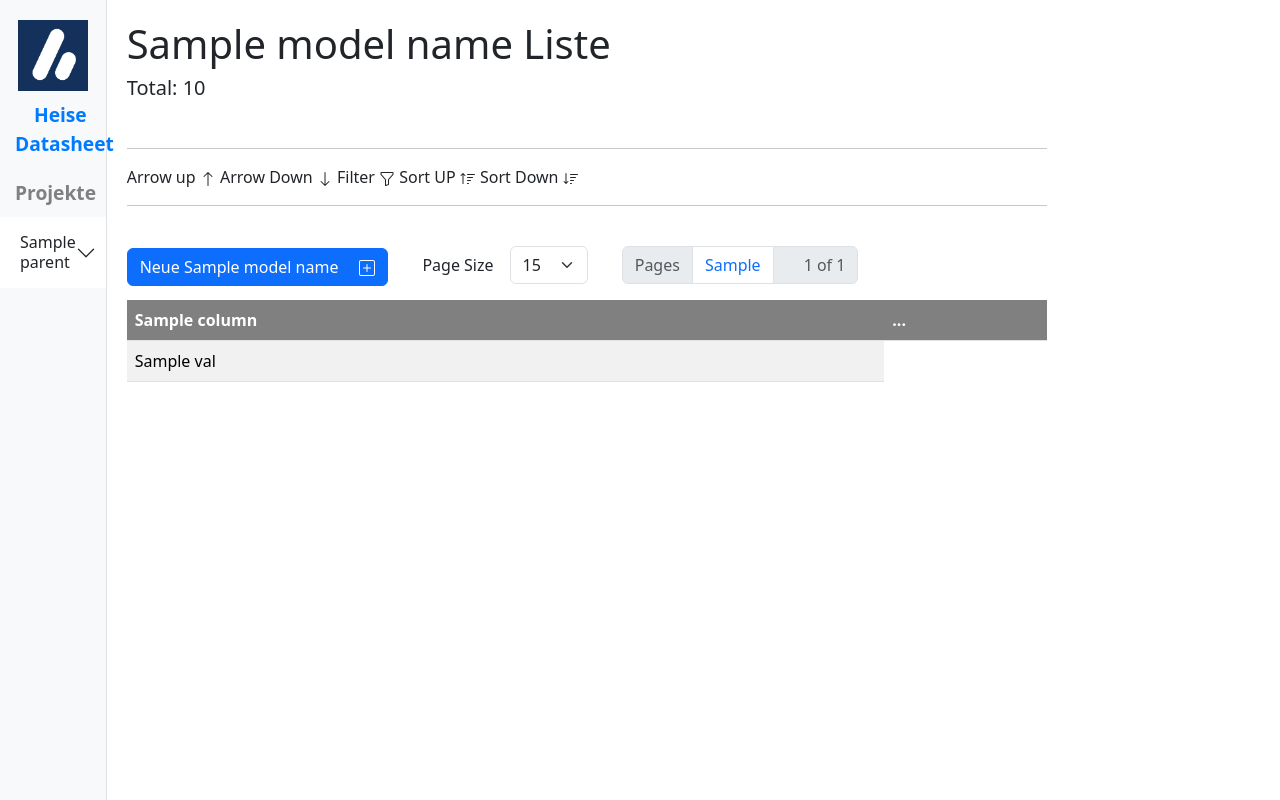
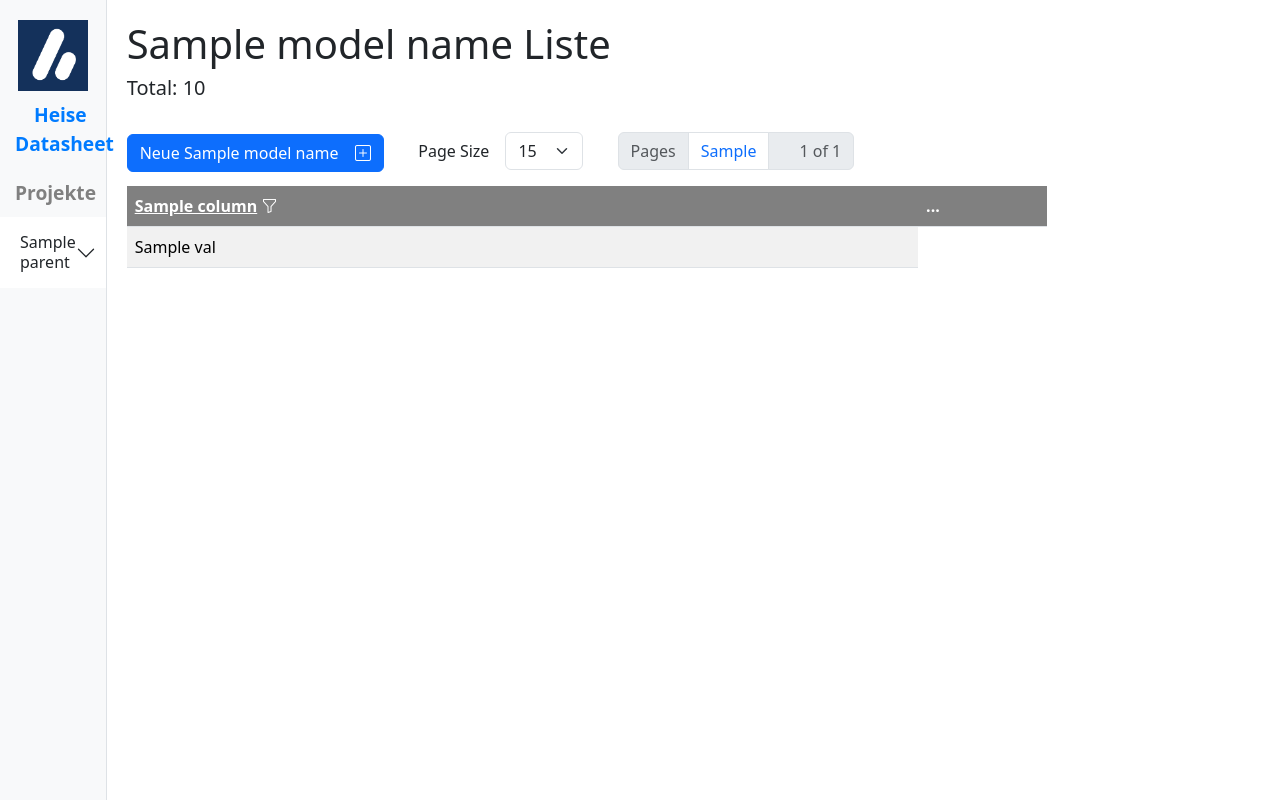
Before and after one commit to hamidrezaseifi/datasheet, a Django app: template shared_templates/templates/global/list_view.html in a window 1280 px wide. Run offline with Django 5.2, Linux system fonts and the light colour scheme; the template is opened without the code that fills it: most values are stand-ins (such as "Sample title", 1, 10 or a date in 2020); parts of the project's set-up code (start-up, migrations or seed data) failed here and were passed over; some libraries are stand-ins or nearby versions.

Commit message:
Add sorting

```diff
--- a/shared_templates/templates/global/base.html
+++ b/shared_templates/templates/global/base.html
@@ -6,6 +6,7 @@
     <meta name="viewport" content="width=device-width, initial-scale=1.0">
     <title>{% block title %}Mein Projekt{% endblock %}</title>
     <link href="https://cdn.jsdelivr.net/npm/bootstrap@5.3.3/dist/css/bootstrap.min.css" rel="stylesheet">
+    <link href="https://cdn.jsdelivr.net/npm/bootstrap-icons@1.13.1/font/bootstrap-icons.min.css" rel="stylesheet">
 
     <script src="https://code.jquery.com/jquery-3.7.1.min.js"></script>
     <script src="https://cdn.jsdelivr.net/npm/bootstrap@5.3.3/dist/js/bootstrap.bundle.min.js"></script>
@@ -66,7 +67,11 @@
             z-index: auto;
             box-shadow: none;
         }
-
+        .column-detail-part {
+            display: inline-block;
+            width: 40px;
+            min-width: 40px;
+        }
 }
 
     </style>
--- a/shared_templates/templates/global/list_view.html
+++ b/shared_templates/templates/global/list_view.html
@@ -12,46 +12,14 @@
 
 <h1>{{ model_name }} Liste</h1>
 <h5>Total: {{ total }}</h5>
-<br>
-<hr>
 
-Arrow up
-<svg xmlns="http://www.w3.org/2000/svg" width="16" height="16" fill="currentColor" class="bi bi-arrow-up" viewBox="0 0 16 16">
-  <path fill-rule="evenodd" d="M8 15a.5.5 0 0 0 .5-.5V2.707l3.146 3.147a.5.5 0 0 0 .708-.708l-4-4a.5.5 0 0 0-.708 0l-4 4a.5.5 0 1 0 .708.708L7.5 2.707V14.5a.5.5 0 0 0 .5.5"/>
-</svg>
-Arrow Down
-<svg xmlns="http://www.w3.org/2000/svg" width="16" height="16" fill="currentColor" class="bi bi-arrow-down" viewBox="0 0 16 16">
-  <path fill-rule="evenodd" d="M8 1a.5.5 0 0 1 .5.5v11.793l3.146-3.147a.5.5 0 0 1 .708.708l-4 4a.5.5 0 0 1-.708 0l-4-4a.5.5 0 0 1 .708-.708L7.5 13.293V1.5A.5.5 0 0 1 8 1"/>
-</svg>
-Filter
-<svg xmlns="http://www.w3.org/2000/svg" width="16" height="16" fill="currentColor" class="bi bi-funnel" viewBox="0 0 16 16">
-  <path d="M1.5 1.5A.5.5 0 0 1 2 1h12a.5.5 0 0 1 .5.5v2a.5.5 0 0 1-.128.334L10 8.692V13.5a.5.5 0 0 1-.342.474l-3 1A.5.5 0 0 1 6 14.5V8.692L1.628 3.834A.5.5 0 0 1 1.5 3.5zm1 .5v1.308l4.372 4.858A.5.5 0 0 1 7 8.5v5.306l2-.666V8.5a.5.5 0 0 1 .128-.334L13.5 3.308V2z"/>
-</svg>
-Sort UP
-<svg xmlns="http://www.w3.org/2000/svg" width="16" height="16" fill="currentColor" class="bi bi-sort-up" viewBox="0 0 16 16">
-  <path d="M3.5 12.5a.5.5 0 0 1-1 0V3.707L1.354 4.854a.5.5 0 1 1-.708-.708l2-1.999.007-.007a.5.5 0 0 1 .7.006l2 2a.5.5 0 1 1-.707.708L3.5 3.707zm3.5-9a.5.5 0 0 1 .5-.5h7a.5.5 0 0 1 0 1h-7a.5.5 0 0 1-.5-.5M7.5 6a.5.5 0 0 0 0 1h5a.5.5 0 0 0 0-1zm0 3a.5.5 0 0 0 0 1h3a.5.5 0 0 0 0-1zm0 3a.5.5 0 0 0 0 1h1a.5.5 0 0 0 0-1z"/>
-</svg>
-Sort Down
-<svg xmlns="http://www.w3.org/2000/svg" width="16" height="16" fill="currentColor" class="bi bi-sort-down" viewBox="0 0 16 16">
-  <path d="M3.5 2.5a.5.5 0 0 0-1 0v8.793l-1.146-1.147a.5.5 0 0 0-.708.708l2 1.999.007.007a.497.497 0 0 0 .7-.006l2-2a.5.5 0 0 0-.707-.708L3.5 11.293zm3.5 1a.5.5 0 0 1 .5-.5h7a.5.5 0 0 1 0 1h-7a.5.5 0 0 1-.5-.5M7.5 6a.5.5 0 0 0 0 1h5a.5.5 0 0 0 0-1zm0 3a.5.5 0 0 0 0 1h3a.5.5 0 0 0 0-1zm0 3a.5.5 0 0 0 0 1h1a.5.5 0 0 0 0-1z"/>
-</svg>
-
-<br>
-<hr>
 <br>
 
 <div id="toolbar">
   <a href="/{{base_url}}/data" class="btn btn-primary">
-      Neue {{ model_name }} &nbsp; &nbsp;
-
-        <svg xmlns="http://www.w3.org/2000/svg" width="16" height="16" fill="currentColor" class="bi bi-plus-square" viewBox="0 0 16 16">
-          <path d="M14 1a1 1 0 0 1 1 1v12a1 1 0 0 1-1 1H2a1 1 0 0 1-1-1V2a1 1 0 0 1 1-1zM2 0a2 2 0 0 0-2 2v12a2 2 0 0 0 2 2h12a2 2 0 0 0 2-2V2a2 2 0 0 0-2-2z"/>
-          <path d="M8 4a.5.5 0 0 1 .5.5v3h3a.5.5 0 0 1 0 1h-3v3a.5.5 0 0 1-1 0v-3h-3a.5.5 0 0 1 0-1h3v-3A.5.5 0 0 1 8 4"/>
-        </svg>
-
-
+      Neue {{ model_name }} &nbsp; &nbsp;<i class="bi bi-plus-square"></i>
     </a>
-    <div style="display: inline-block; margin-left: 30px;">
+  <div style="display: inline-block; margin-left: 30px;">
         <div class="row g-3 align-items-center">
           <div class="col-auto">
             <label for="pageSize" class="col-form-label">Page Size</label>
@@ -68,19 +36,16 @@ Sort Down
         </div>
     </div>
 
-    <nav style="display: inline-block; margin-left: 30px;">
+  <nav style="display: inline-block; margin-left: 30px;">
       <ul class="pagination">
         <li class="page-item disabled">
           <span class="page-link">Pages</span>
         </li>
           {% for page_idx in page_list %}
-          {% if page_idx != page_index %}
-        <li class="page-item"><a class="page-link" href="?count={{item_count}}&page={{page_idx}}">{{page_idx}}</a></li>
-          {% endif %}
-          {% if page_idx == page_index %}
-        <li class="page-item active"><a class="page-link" href="?count={{item_count}}&page={{page_idx}}">{{page_idx}}</a></li>
-          {% endif %}
-          {% endfor %}
+
+        <li class="page-item{% if page_idx == page_index %} active{% endif %}"><a class="page-link" href="?count={{item_count}}&page={{page_idx}}{% if sort_col %}&sort_col={{sort_col}}{% endif %}{% if sort_type %}&sort_type={{sort_type}}{% endif %}">{{page_idx}}</a></li>
+
+           {% endfor %}
         <li class="page-item disabled">
           <span class="page-link pages-details">{{page_index}} of {{page_count}}</span>
         </li>
@@ -88,15 +53,33 @@ Sort Down
 
       </ul>
     </nav>
-
-
 </div>
 
 <table class="table data-table" id="data-table">
   <thead class="thead-dark">
     <tr>
      {% for column in columns %}
-        <th scope="col">{{ column }}</th>
+        <th scope="col">
+            {% if sort_col == column %}
+            <span style="display: inline-block">{{ column }}</span>
+            {% endif %}
+            {% if sort_col != column %}
+            <span style="display: inline-block"><a href="?count={{item_count}}&page={{page_index}}&sort_col={{ column }}&sort_type=asc">{{ column }}</a></span>
+            {% endif %}
+
+            <span class="column-detail-part">
+                <i class="bi bi-funnel"></i>
+                {% if sort_col == column %}
+                {% if sort_type == 'asc' %}
+                <a href="?count={{item_count}}&page={{page_index}}&sort_col={{ column }}&sort_type=desc"><i class="bi bi-arrow-up"></i></a>
+                {% endif %}
+                {% if sort_type == 'desc' %}
+                <a href="?count={{item_count}}&page={{page_index}}&sort_col={{ column }}&sort_type=asc"><i class="bi bi-arrow-down"></i></a>
+                {% endif %}
+                {% endif %}
+
+            </span>
+        </th>
       {% endfor %}
         <th scope="col">...</th>
     </tr>
@@ -111,15 +94,11 @@ Sort Down
         {% if col == '_dj_pk' %}
       <td style="width: 120px;">
          <a href="/{{base_url}}/data/{{val}}" class="btn btn-sm btn-outline-primary ms-2">
-              <svg xmlns="http://www.w3.org/2000/svg" width="16" height="16" fill="currentColor" class="bi bi-pencil-fill" viewBox="0 0 16 16">
-                  <path d="M12.854.146a.5.5 0 0 0-.707 0L10.5 1.793 14.207 5.5l1.647-1.646a.5.5 0 0 0 0-.708zm.646 6.061L9.793 2.5 3.293 9H3.5a.5.5 0 0 1 .5.5v.5h.5a.5.5 0 0 1 .5.5v.5h.5a.5.5 0 0 1 .5.5v.5h.5a.5.5 0 0 1 .5.5v.207zm-7.468 7.468A.5.5 0 0 1 6 13.5V13h-.5a.5.5 0 0 1-.5-.5V12h-.5a.5.5 0 0 1-.5-.5V11h-.5a.5.5 0 0 1-.5-.5V10h-.5a.5.5 0 0 1-.175-.032l-.179.178a.5.5 0 0 0-.11.168l-2 5a.5.5 0 0 0 .65.65l5-2a.5.5 0 0 0 .168-.11z"/>
-                </svg>
+             <i class="bi bi-pencil-fill"></i>
           </a>
           <button class="btn btn-sm btn-outline-danger ms-2" onclick="deleteItem('/{{base_url}}/delete', '{{val}}', '{{ model_name }}')">
-              <svg xmlns="http://www.w3.org/2000/svg" width="16" height="16" fill="currentColor" class="bi bi-trash" viewBox="0 0 16 16">
-              <path d="M5.5 5.5A.5.5 0 0 1 6 6v6a.5.5 0 0 1-1 0V6a.5.5 0 0 1 .5-.5m2.5 0a.5.5 0 0 1 .5.5v6a.5.5 0 0 1-1 0V6a.5.5 0 0 1 .5-.5m3 .5a.5.5 0 0 0-1 0v6a.5.5 0 0 0 1 0z"/>
-              <path d="M14.5 3a1 1 0 0 1-1 1H13v9a2 2 0 0 1-2 2H5a2 2 0 0 1-2-2V4h-.5a1 1 0 0 1-1-1V2a1 1 0 0 1 1-1H6a1 1 0 0 1 1-1h2a1 1 0 0 1 1 1h3.5a1 1 0 0 1 1 1zM4.118 4 4 4.059V13a1 1 0 0 0 1 1h6a1 1 0 0 0 1-1V4.059L11.882 4zM2.5 3h11V2h-11z"/>
-            </svg>
+              <i class="bi bi-trash"></i>
+
           </button>
 
       </td>
@@ -144,21 +123,10 @@ Sort Down
       </div>
       <div class="modal-footer">
         <button type="button" class="btn btn-secondary" onclick="closeDeleteModal()">
-            Abbrechen &nbsp; &nbsp;
-
-            <svg xmlns="http://www.w3.org/2000/svg" width="16" height="16" fill="currentColor" class="bi bi-x-square" viewBox="0 0 16 16">
-              <path d="M14 1a1 1 0 0 1 1 1v12a1 1 0 0 1-1 1H2a1 1 0 0 1-1-1V2a1 1 0 0 1 1-1zM2 0a2 2 0 0 0-2 2v12a2 2 0 0 0 2 2h12a2 2 0 0 0 2-2V2a2 2 0 0 0-2-2z"/>
-              <path d="M4.646 4.646a.5.5 0 0 1 .708 0L8 7.293l2.646-2.647a.5.5 0 0 1 .708.708L8.707 8l2.647 2.646a.5.5 0 0 1-.708.708L8 8.707l-2.646 2.647a.5.5 0 0 1-.708-.708L7.293 8 4.646 5.354a.5.5 0 0 1 0-.708"/>
-            </svg>
-
+            Abbrechen &nbsp; &nbsp;<i class="bi bi-x-square"></i>
         </button>
         <button type="button" class="btn btn-danger" onclick="doDeleteItem()">
-              Löschen
-              <svg xmlns="http://www.w3.org/2000/svg" width="16" height="16" fill="currentColor" class="bi bi-trash" viewBox="0 0 16 16">
-              <path d="M5.5 5.5A.5.5 0 0 1 6 6v6a.5.5 0 0 1-1 0V6a.5.5 0 0 1 .5-.5m2.5 0a.5.5 0 0 1 .5.5v6a.5.5 0 0 1-1 0V6a.5.5 0 0 1 .5-.5m3 .5a.5.5 0 0 0-1 0v6a.5.5 0 0 0 1 0z"/>
-              <path d="M14.5 3a1 1 0 0 1-1 1H13v9a2 2 0 0 1-2 2H5a2 2 0 0 1-2-2V4h-.5a1 1 0 0 1-1-1V2a1 1 0 0 1 1-1H6a1 1 0 0 1 1-1h2a1 1 0 0 1 1 1h3.5a1 1 0 0 1 1 1zM4.118 4 4 4.059V13a1 1 0 0 0 1 1h6a1 1 0 0 0 1-1V4.059L11.882 4zM2.5 3h11V2h-11z"/>
-            </svg>
-
+              Löschen &nbsp; &nbsp;<i class="bi bi-trash"></i>
         </button>
       </div>
     </div>
```
Also changed, not shown: shared_fields/data_provider.py (+5 -3 lines), shared_fields/views.py (+13 -2 lines).
